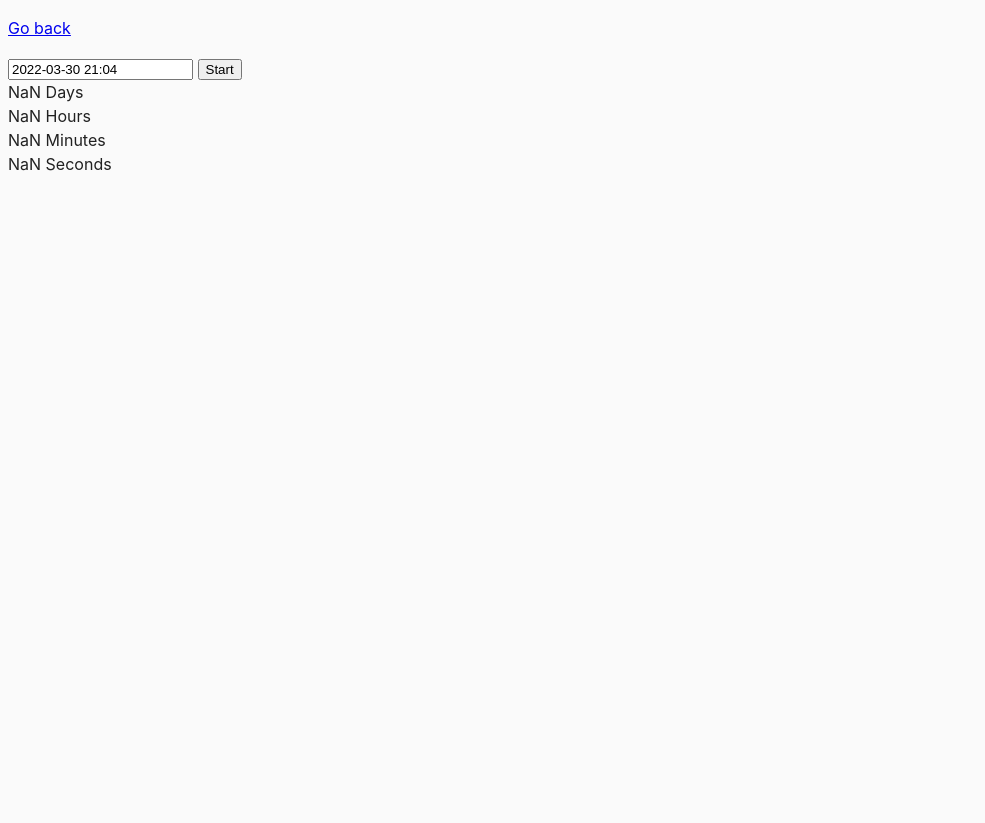
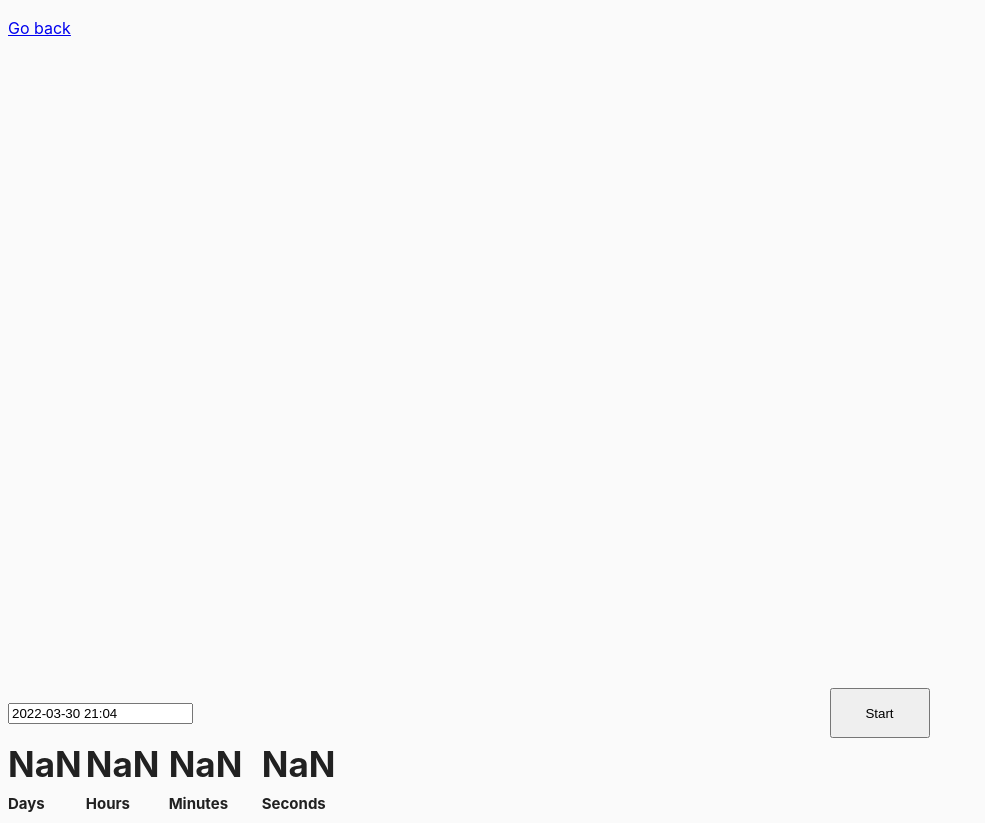
Before and after one commit to Mirana-19/goit-js-hw-09, a website built with Parcel: page src/02-timer.html in a window 1280 px wide. Both pictures are taken after a click on the button "Start". Shown: the whole page, without its empty margins (0-985 px from the left). Before the commit the page ends 800 px from the top, so only its background shows below. Built offline with nearby package versions, Linux system fonts and the light colour scheme.

Commit message:
updated timer and bg-colorpicker

```diff
--- a/src/css/common.css
+++ b/src/css/common.css
@@ -3,8 +3,8 @@
 }
 
 body {
-  font-family: -apple-system, BlinkMacSystemFont, 'Segoe UI', Roboto,
-    Oxygen-Sans, Ubuntu, Cantarell, 'Helvetica Neue', sans-serif;
+  font-family: -apple-system, BlinkMacSystemFont, 'Segoe UI', Roboto, Oxygen-Sans, Ubuntu, Cantarell,
+    'Helvetica Neue', sans-serif;
   -webkit-font-smoothing: antialiased;
   -moz-osx-font-smoothing: grayscale;
   background-color: #fafafa;
@@ -16,3 +16,31 @@ img {
   display: block;
   max-width: 100%;
 }
+
+[data-start] {
+  margin-left: 50%;
+  margin-top: 50%;
+  margin-right: 20px;
+}
+
+[data-start],
+[data-stop] {
+  height: 50px;
+  width: 100px;
+}
+
+.timer {
+  display: flex;
+  justify-content: space-around;
+
+  width: 350px;
+}
+
+.value {
+  font-size: 35px;
+  font-weight: bolder;
+}
+.label {
+  font-size: 15px;
+  font-weight: bolder;
+}
--- a/src/js/02-timer.js
+++ b/src/js/02-timer.js
@@ -36,18 +36,23 @@ const refs = {
 refs.startBtn.addEventListener('click', handleTimer);
 
 function handleTimer() {
-  const intervalId = setInterval(() => {
+  const startTimer = setInterval(() => {
     const deltaTime = pickedDate - Date.now();
     const timeLeft = convertMs(deltaTime);
+
     updateTimer(timeLeft);
   }, 1000);
 }
 
 function updateTimer({ days, hours, minutes, seconds }) {
-  refs.daysTimer.textContent = days;
-  refs.hoursTimer.textContent = hours;
-  refs.minutesTimer.textContent = minutes;
-  refs.secondsTimer.textContent = seconds;
+  refs.daysTimer.textContent = addLeadingZero(days);
+  refs.hoursTimer.textContent = addLeadingZero(hours);
+  refs.minutesTimer.textContent = addLeadingZero(minutes);
+  refs.secondsTimer.textContent = addLeadingZero(seconds);
+}
+
+function addLeadingZero(value) {
+  return String(value).padStart(2, 0);
 }
 
 function convertMs(ms) {
```
